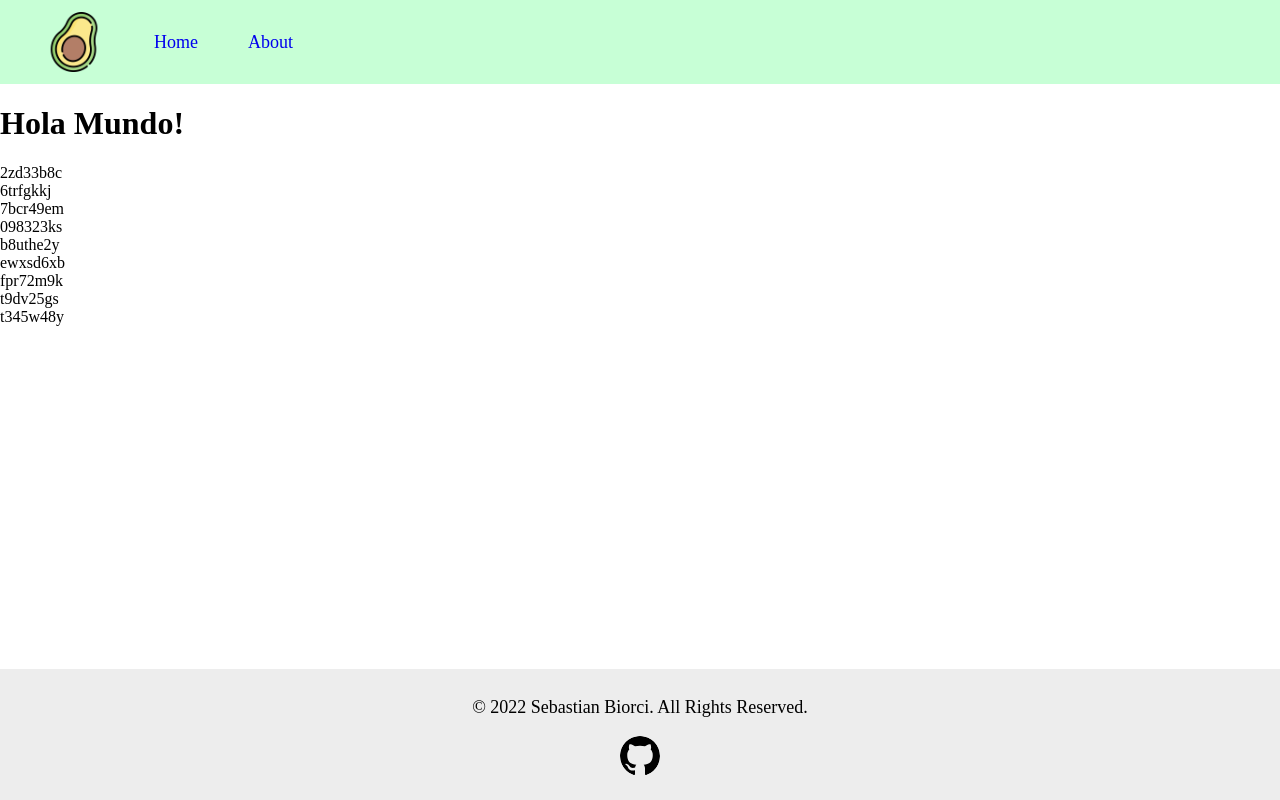
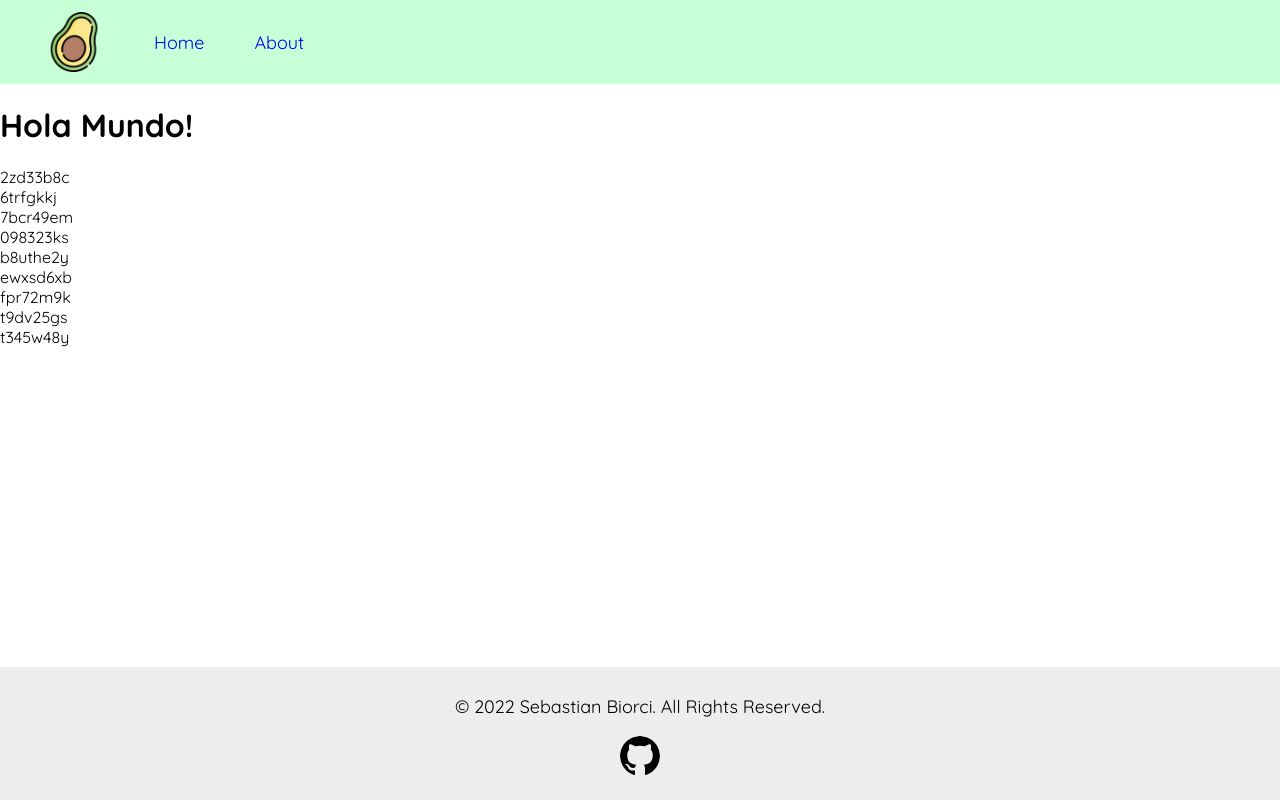
Before and after one commit to SebiPochi/LearningNext, a Next.js app in the folder AvocadoProyect/: page / in a window 1280 px wide. Built offline with nearby package versions, Linux system fonts and the light colour scheme.

Commit message:
font test

```diff
--- a/AvocadoProyect/components/Layout.js
+++ b/AvocadoProyect/components/Layout.js
@@ -1,15 +1,17 @@
 import React from 'react'
 import Navbar from "../components/Navbar/Navbar";
 import Footer from './Footer/Footer';
+import { Quicksand } from '@next/font/google'
 
+const quicksand = Quicksand()
 const Layout = ({ children }) => {
   return (
     <>
-      <div>
+      <main className={quicksand.className}>
         <Navbar/>
         {children}
         <Footer/>
-      </div>
+      </main>
       <style jsx global>
         {`
           body {
```
